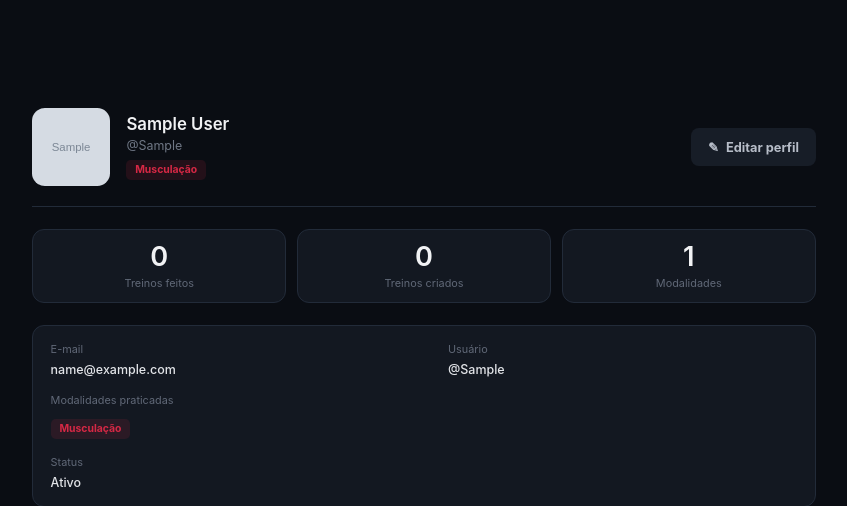
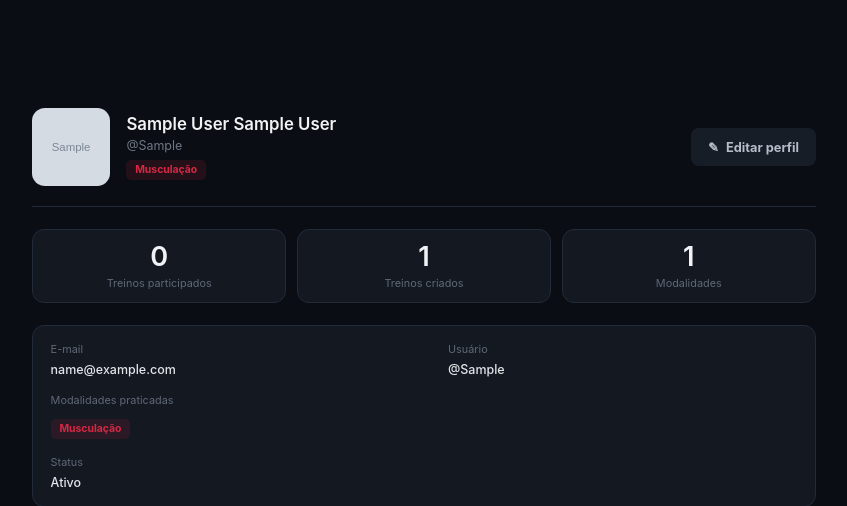
Before and after one commit to anacleal/brutus_software, a Django app: page /perfil/ in a window 1280 px wide. Shown: the part 64-570 px from the top of the page, without its empty margins (216-1063 px from the left). Run offline with Django 5.2, Linux system fonts and the light colour scheme; a user stored in the database is signed in; data comes from the database, SQL or seed files in the repository; tables that the repository leaves empty hold one stand-in row (values such as "Sample post"); grey boxes marked "Sample" are stand-in pictures.

Commit message:
BR-9: Fix: Correções de texto e números no perfil

```diff
--- a/backend/apps/users/templates/users/perfil.html
+++ b/backend/apps/users/templates/users/perfil.html
@@ -26,7 +26,7 @@
                 {% endif %}
 
                 <div class="profile-identity__text">
-                    <h1>{{ profile_user.nome|default:profile_user.usuario }}</h1>
+                    <h1>{{ profile_user.nome|default:profile_user.usuario }} {{ profile_user.sobrenome|default:'' }}</h1>
                     <p class="profile-username">@{{ profile_user.usuario }}</p>
 
                     {% if profile_user.modalidades.all %}
@@ -191,14 +191,14 @@
         <section class="stats-grid" aria-label="Resumo do perfil">
             <article class="stat-card">
                 <strong>
-                    {{ completed_trainings_count|default:"0" }}
+                    {{ completed_trainings.count|default:"0" }}
                 </strong>
-                <span>Treinos feitos</span>
+                <span>Treinos participados</span>
             </article>
 
             <article class="stat-card">
                 <strong>
-                    {{ created_trainings_count|default:"0" }}
+                    {{ created_trainings.count|default:"0" }}
                 </strong>
                 <span>Treinos criados</span>
             </article>
--- a/backend/apps/users/views.py
+++ b/backend/apps/users/views.py
@@ -1,4 +1,4 @@
-from django.http import HttpResponse, JsonResponse
+from django.http import JsonResponse
 import json
 from datetime import datetime
 from pathlib import Path
```
